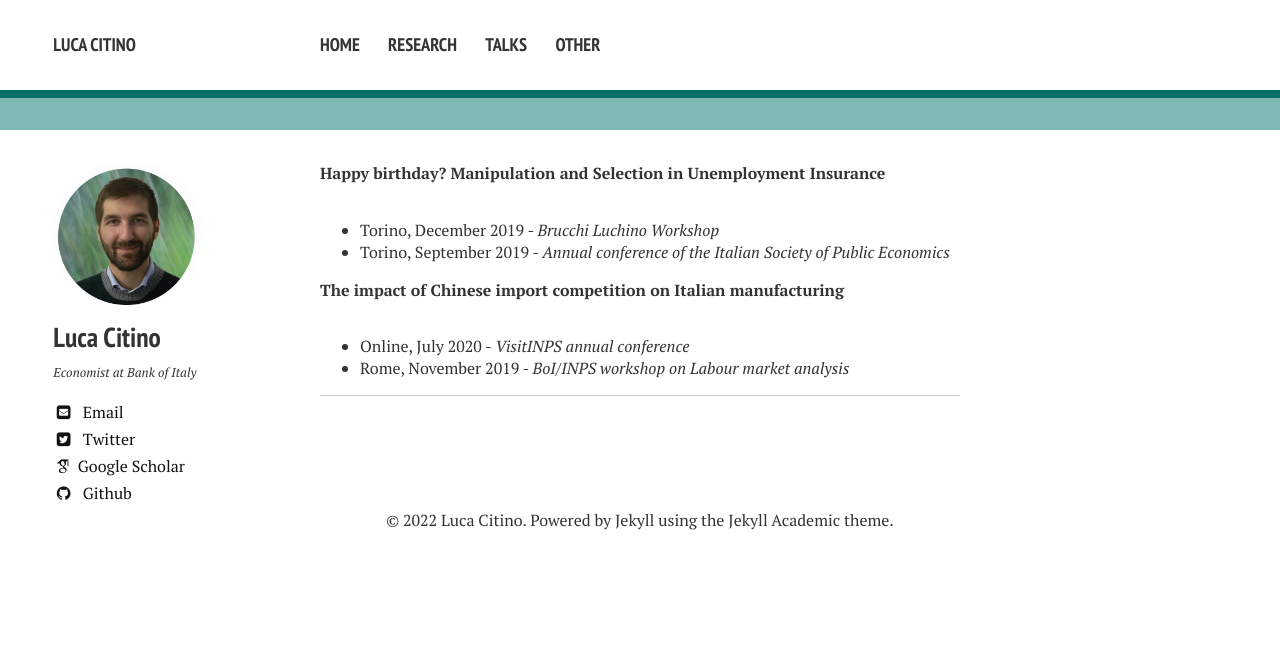
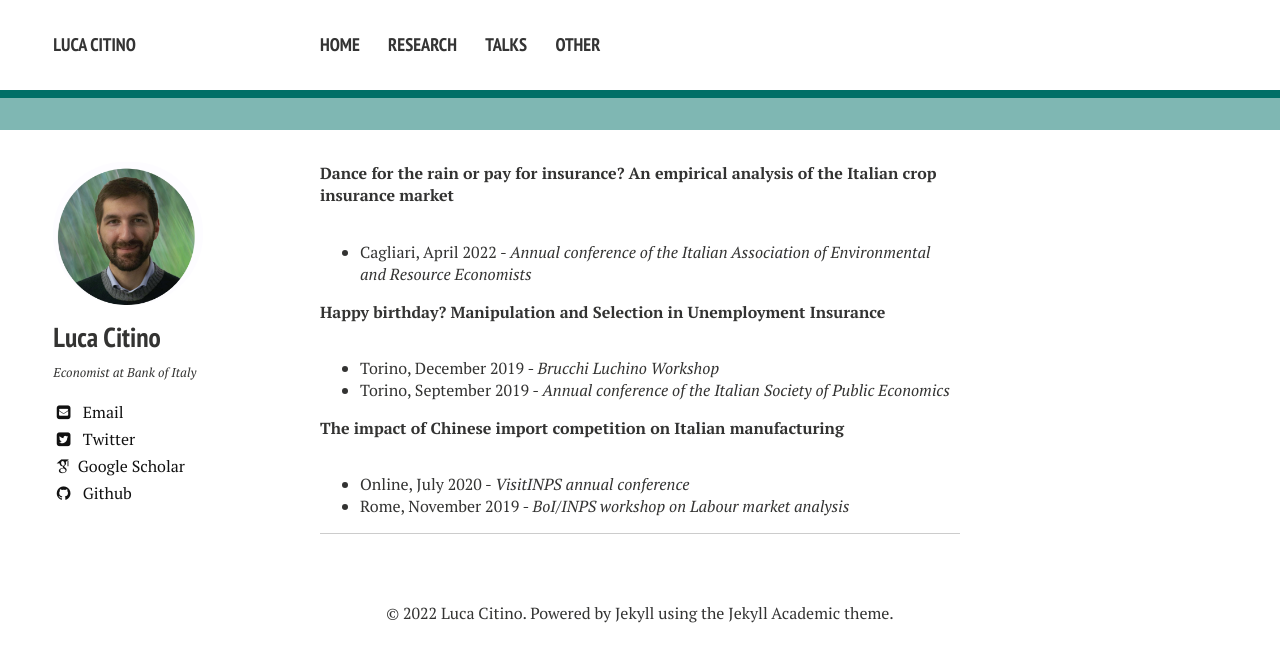
Before and after one commit to luca-citino/luca-citino.github.io, a Jekyll site: the page built from talks.md, in a window 1280 px wide. Shown: the top 662 px of the page. Built offline with Jekyll 4.4.1, drawn with Linux system fonts in a browser that asks for light colours; nearby versions of some CDN libraries; some web fonts are replaced.

Commit message:
Update talks.md

```diff
--- a/talks.md
+++ b/talks.md
@@ -1,6 +1,11 @@
 ---
 layout: page
 ---
+
+**Dance for the rain or pay for insurance? An empirical analysis of the Italian crop insurance market**
+
+- Cagliari, April 2022 - *Annual conference of the Italian Association of Environmental and Resource Economists*
+
 
 **Happy birthday? Manipulation and Selection in Unemployment Insurance**
 
```
